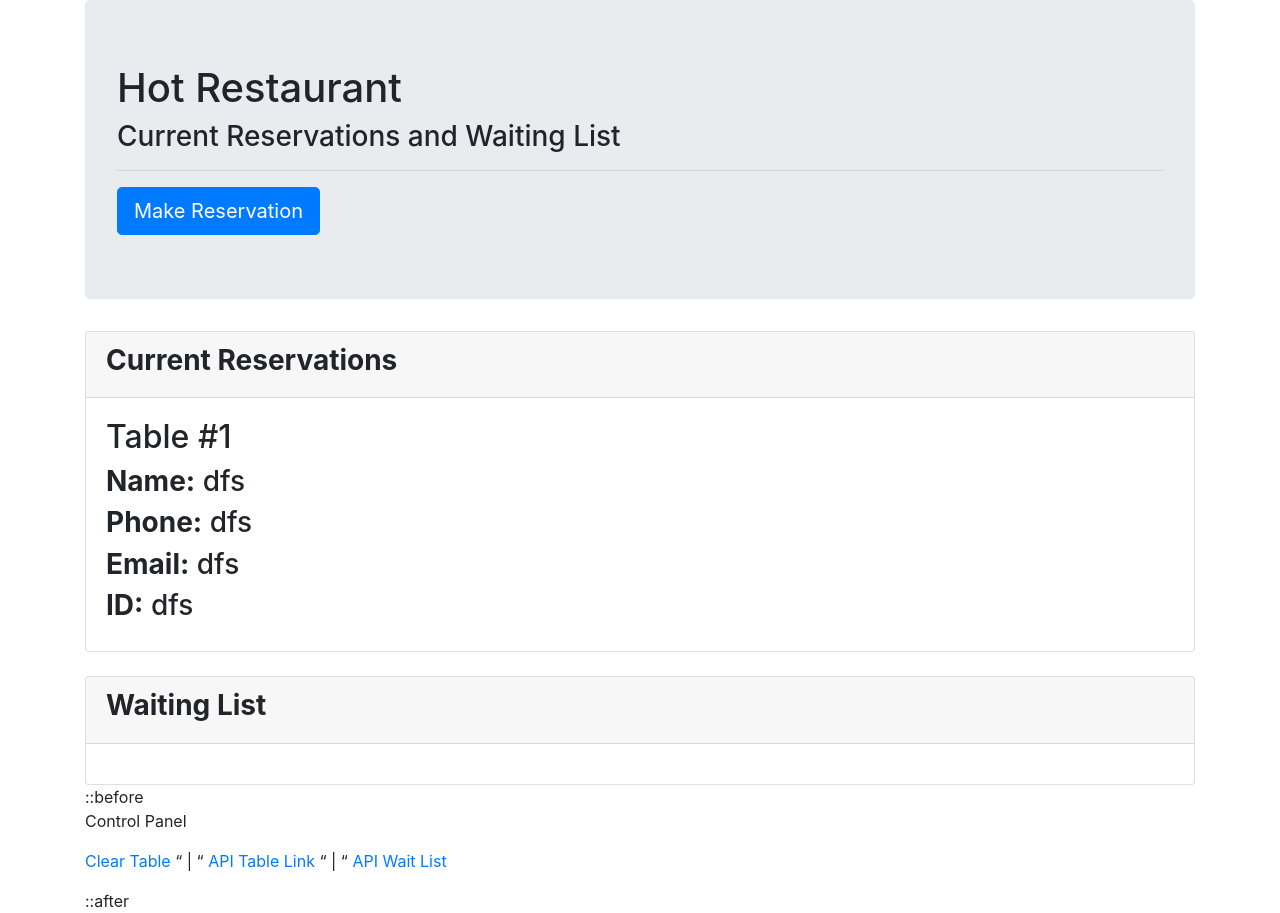
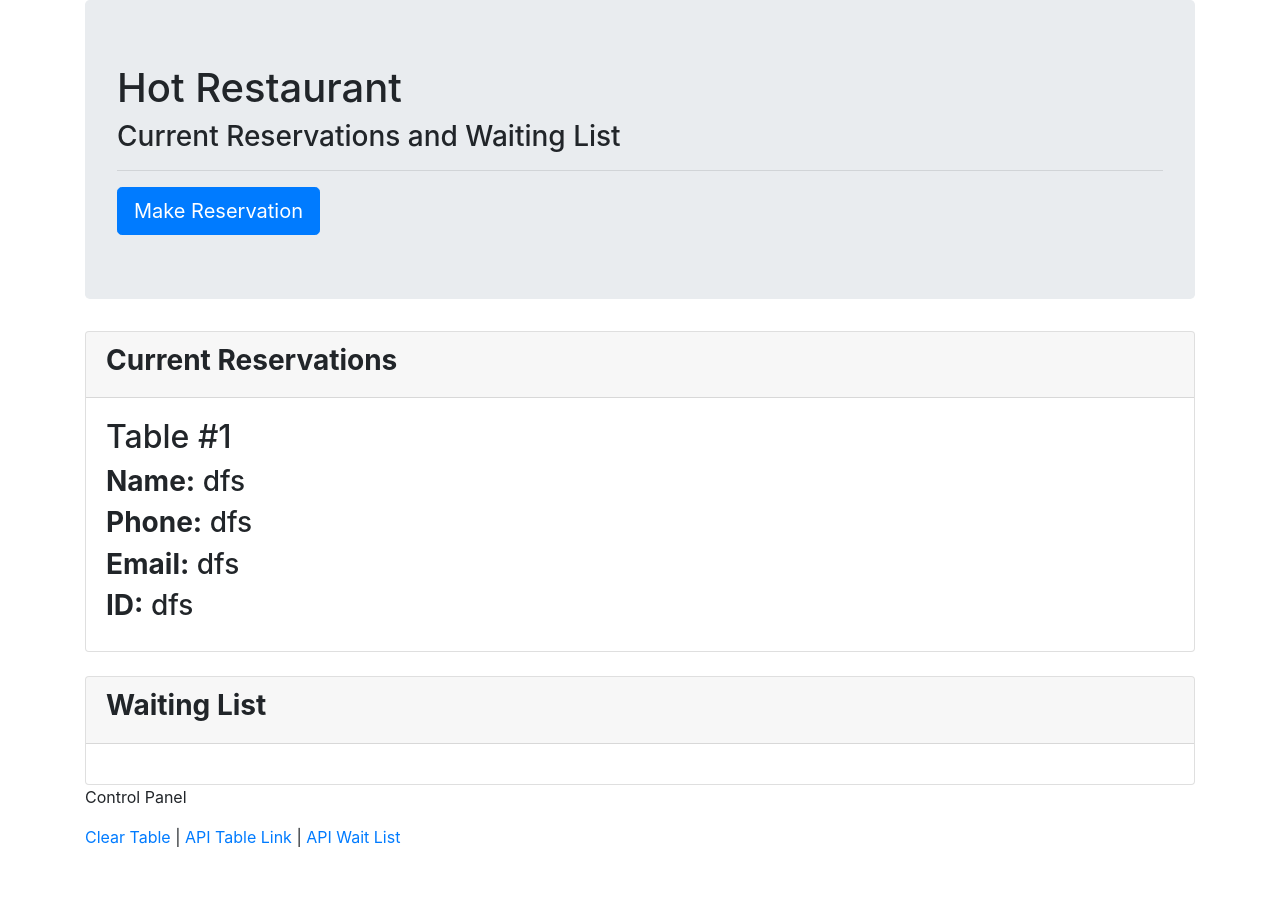
Before and after one commit to joeythekid031/Reservations, a website: page Public/tables.html in a window 1280 px wide. After the commit the page ends 865 px from the top, so only its background shows below. Drawn offline with nearby package versions, Linux system fonts and the light colour scheme.

Commit message:
Edited Footers

```diff
--- a/Public/tables.html
+++ b/Public/tables.html
@@ -52,16 +52,14 @@
         </div>
       </div>
       <footer class=“footer>
-        ::before
         <p>Control Panel</p>
         <p>
       <a href=“#” id=“clear”>Clear Table</a>
-      “ | “
+      |
       <a href=“api/tables”>API Table Link</a>
-      “ | “
+      |
       <a href=“api/waitlist”>API Wait List</a>
         </p>
-        ::after
       </footer>
 
   </body>
```
Also changed, not shown: Public/add.html (+1 -3 lines), Public/index.html (+1 -3 lines).
